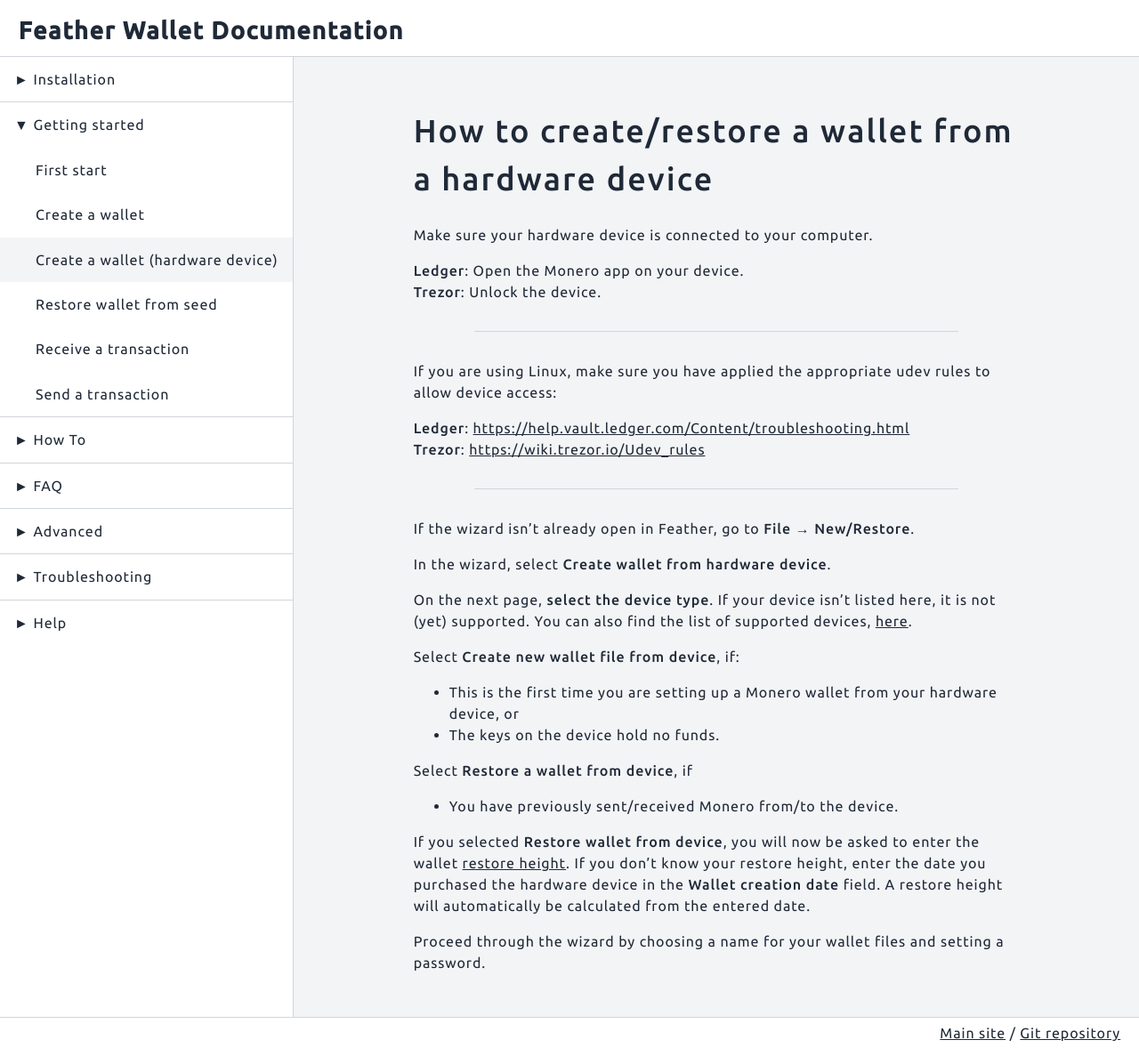
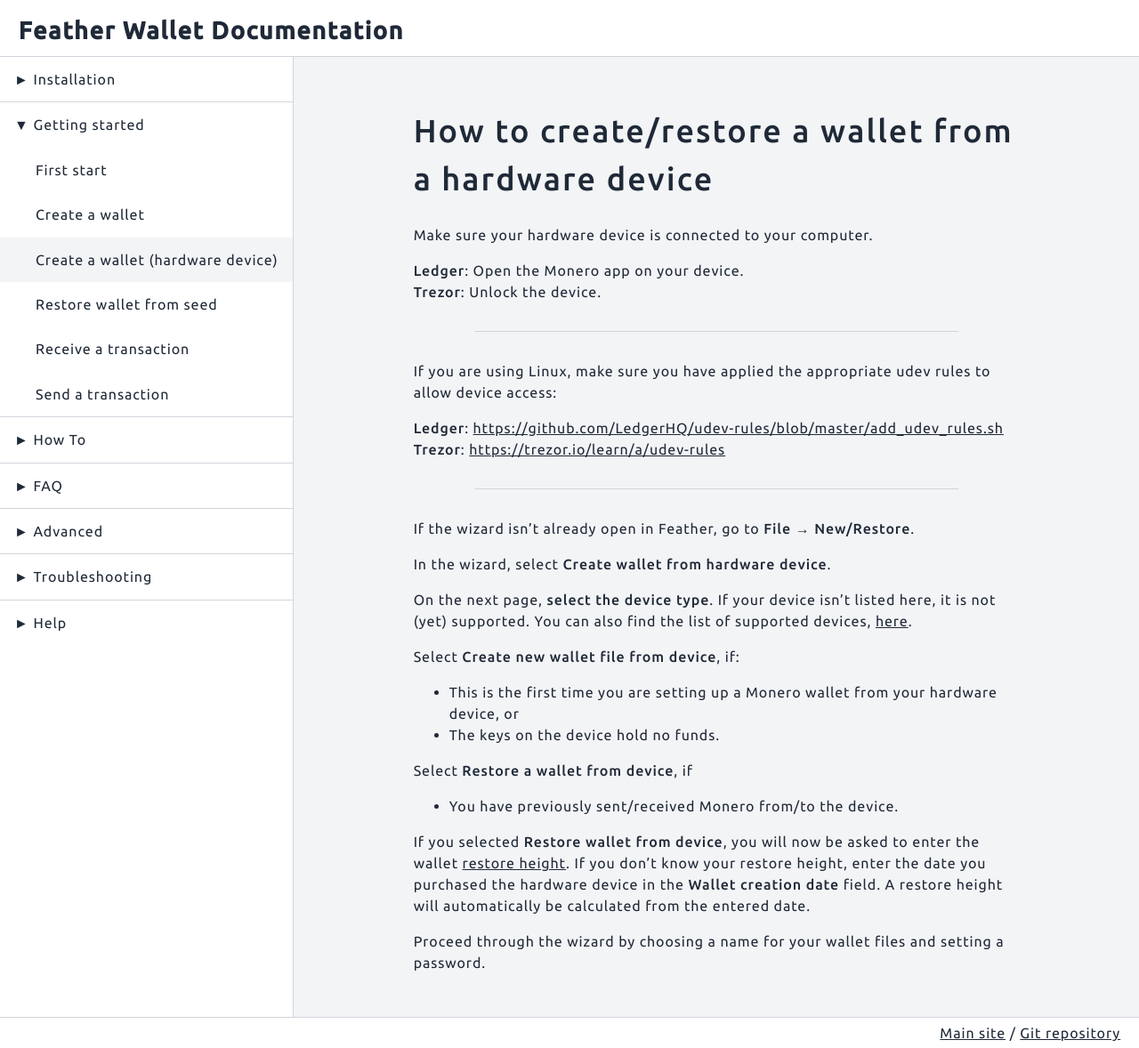
Before and after one commit to jermanuts/feather-docs, a Jekyll site: the page built from content/_guides/create_wallet_hardware_device.md, in a window 1280 px wide and 1178 px high. Shown: the whole window at 89% size. Built offline with Jekyll 4.4.1, drawn with Linux system fonts in a browser that asks for light colours; some of the changed lines change nothing that is shown.

Commit message:
update hw udev rules links

```diff
--- a/content/_guides/create_wallet_hardware_device.md
+++ b/content/_guides/create_wallet_hardware_device.md
@@ -14,8 +14,8 @@
 
 If you are using Linux, make sure you have applied the appropriate udev rules to allow device access:
 
-**Ledger**: [https://help.vault.ledger.com/Content/troubleshooting.html](https://help.vault.ledger.com/Content/troubleshooting.html)
-**Trezor**: [https://wiki.trezor.io/Udev_rules](https://wiki.trezor.io/Udev_rules)
+**Ledger**: [https://github.com/LedgerHQ/udev-rules/blob/master/add_udev_rules.sh](https://github.com/LedgerHQ/udev-rules/blob/master/add_udev_rules.sh)
+**Trezor**: [https://trezor.io/learn/a/udev-rules](https://trezor.io/learn/a/udev-rules)
 
 ---
 
```
